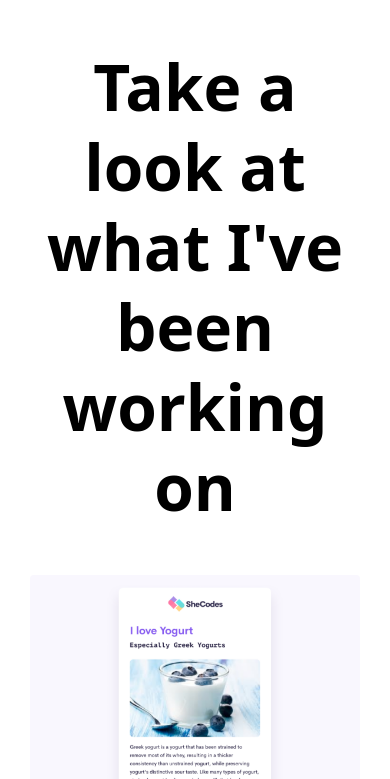
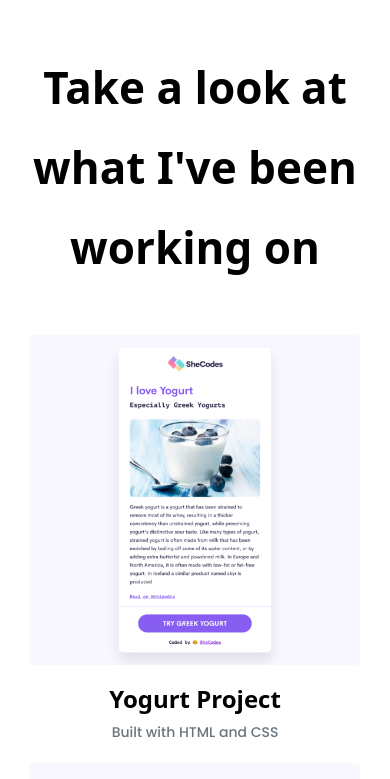
Before and after one commit to Anna-R0/Portfolio-project, a plain HTML site: page work.html in a window 390 px wide. Shown: the part 65-844 px from the top of the page. Drawn offline with nearby package versions, Linux system fonts and the light colour scheme.

Commit message:
Added CSS for Contact and Work

```diff
--- a/styles/portfolio.css
+++ b/styles/portfolio.css
@@ -155,7 +155,7 @@ footer .contact-box p {
 
 @media (max-width: 900px) {
   h1 {
-    font-size: 44px;
+    font-size: 60px;
     line-height: 56px;
   }
   h2 {
@@ -174,4 +174,7 @@ footer .contact-box p {
     text-align: center;
     padding: 0;
   }
+  .content h1 {
+    font-size: 44px;
+  }
 }
```
Also changed, not shown: Anna - Copy.jpg (deleted).
